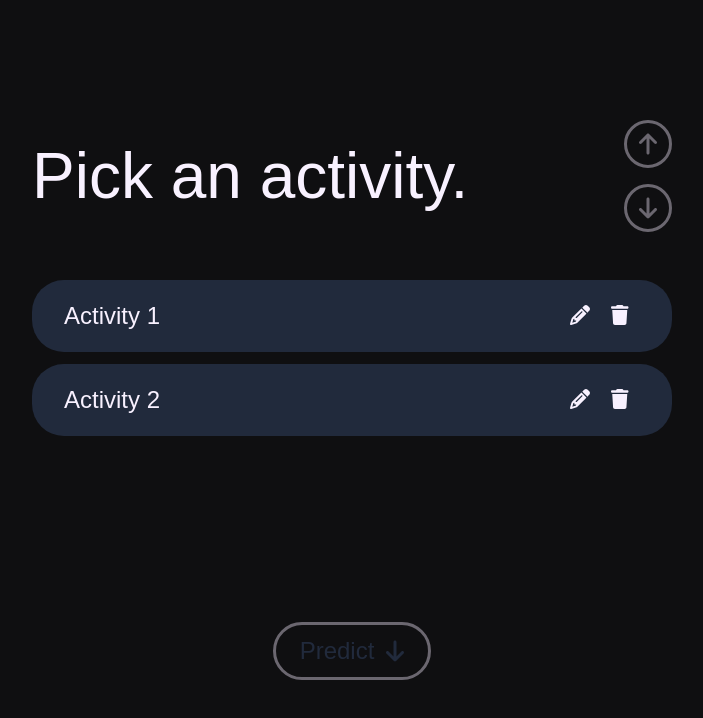
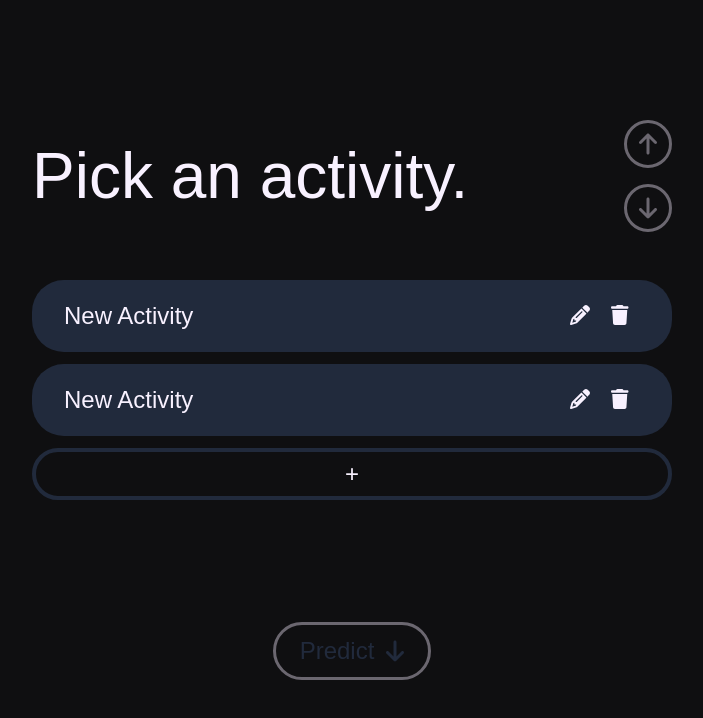
Before and after one commit to dzbarcea/a-simple-follow-through-app, a React (Create React App) app: page /pick-activity in a window 1280 px wide. Shown: the top 718 px of the page, without its empty margins (288-991 px from the left). Built offline with nearby package versions, Linux system fonts and the light colour scheme; a web font is replaced by a local one.

Commit message:
moved Selection to its own component. created button to add selections

```diff
--- a/package.json
+++ b/package.json
@@ -13,7 +13,8 @@
     "react-dom": "^18.3.1",
     "react-router-dom": "^7.0.1",
     "react-scripts": "5.0.1",
-    "typescript": "^4.9.5"
+    "typescript": "^4.9.5",
+    "uuid": "^11.0.3"
   },
   "scripts": {
     "start": "react-scripts start",
--- a/src/atoms/Button/Button.tsx
+++ b/src/atoms/Button/ProceedButton.tsx
@@ -9,7 +9,7 @@ interface ButtonProps {
     onClick: () => void;
 }
 
-const Button = ({ text, status, onClick }: ButtonProps) => {
+const ProceedButton = ({ text, status, onClick }: ButtonProps) => {
     return (
         <button type='button' className={`button button-${status}`} onClick={onClick}>
             {text}
@@ -18,4 +18,4 @@ const Button = ({ text, status, onClick }: ButtonProps) => {
     );
 }
 
-export default Button;
+export default ProceedButton;
--- a/src/components/ActivitySelector/ActivitySelector.css
+++ b/src/components/ActivitySelector/ActivitySelector.css
@@ -65,3 +65,21 @@
     background: var(--text-main);
     color: var(--primary-main);
 }
+
+.add-button {
+    display: flex;
+    align-items: center;
+    justify-content: center;
+
+    width: 100%;
+    padding: 0.5rem;
+    border-radius: 2rem;
+
+    border: 4px solid var(--primary-dark)
+}
+
+.add-button:hover {
+    background: var(--primary-main);
+    border-color: var(--primary-main);
+    cursor: pointer;
+}
--- a/src/components/ActivitySelector/ActivitySelector.tsx
+++ b/src/components/ActivitySelector/ActivitySelector.tsx
@@ -1,9 +1,15 @@
-import React, {KeyboardEventHandler, MouseEventHandler, useRef, useState} from 'react';
+import React, {
+    KeyboardEventHandler,
+    MouseEventHandler,
+    ReactElement,
+    useEffect,
+    useRef,
+    useState
+} from 'react';
 import './ActivitySelector.css';
-import {FontAwesomeIcon} from '@fortawesome/react-fontawesome';
-import {faPencil} from '@fortawesome/free-solid-svg-icons/faPencil';
-import {faTrash} from '@fortawesome/free-solid-svg-icons/faTrash';
 import Modal from '../../atoms/Modal/Modal';
+import Selection from './Selection';
+import { v4 as uuidv4 } from 'uuid';
 
 interface ActivitySelectorProps {
     onChange: () => void;
@@ -12,7 +18,24 @@ interface ActivitySelectorProps {
 const ActivitySelector = (props: ActivitySelectorProps) => {
     const [isModalOpen, setIsModalOpen] = useState(false);
     const [currentlyEditingSpan, setCurrentlyEditingSpan] = useState<Element | null>();
+    const [selectionList, setSelectionList] = useState<ReactElement[]>([]);
     const textInputRef = useRef<HTMLInputElement>(null);
+    const formRef = useRef<HTMLFormElement>(null);
+
+    useEffect(() => {
+        // Load initial selections
+        let selections: ReactElement[] = [];
+
+        // TODO: load from context
+        for (let i = 0; i < 2; i++) {
+            const newKey = uuidv4();
+            selections.push(
+                <Selection key={newKey} idKey={newKey} name={'New Activity'} handleOpenModal={handleOpenModal} handleDelete={handleDelete} />
+            );
+        }
+
+        setSelectionList(selections);
+    }, []);
 
     const handleOpenModal: MouseEventHandler<HTMLButtonElement> = (event) => {
         const target = event.currentTarget;
@@ -41,45 +64,35 @@ const ActivitySelector = (props: ActivitySelectorProps) => {
         }
     }
 
-    const handleDelete: MouseEventHandler<HTMLButtonElement> = (event) => {
-        // step 1: get the label the event came from
-        const target = event.currentTarget.parentElement?.parentElement;
+    const handleDelete = (keyToDelete: string | null) => {
+        setSelectionList(selectionList => selectionList.filter((item) => {
+            return item.key !== keyToDelete;
+        }));
+        console.log(selectionList);
+    }
 
-        // step 2: remove it from the DOM
-        if(target) {
-            target.remove();
+    const handleAddSelection: MouseEventHandler<HTMLButtonElement> = (event) => {
+        event.preventDefault();
+
+        const form = formRef.current;
+        if (form) {
+            const newKey = uuidv4();
+            const elementToAdd = (
+                <Selection key={newKey} idKey={newKey} name='New Activity' handleOpenModal={handleOpenModal} handleDelete={handleDelete} />
+            );
+
+            setSelectionList(selectionList => [...selectionList, elementToAdd]);
         }
     }
 
     return (
         <>
-            <form className='activity-selector' onChange={props.onChange}>
-                <label className='selection'>
-                    <input type='radio' name='activity'/>
-                    <span>Activity 1</span>
+            <form className='activity-selector' ref={formRef} onChange={props.onChange}>
+                {selectionList}
 
-                    <div>
-                        <button type='button' className='round-button' onClick={handleOpenModal}>
-                            <FontAwesomeIcon icon={faPencil}/>
-                        </button>
-                        <button type='button' className='round-button' onClick={handleDelete}>
-                            <FontAwesomeIcon icon={faTrash}/>
-                        </button>
-                    </div>
-                </label>
-
-                <label className='selection'>
-                    <input type='radio' name='activity'/>
-                    <span>Activity 2</span>
-                    <div>
-                        <button type='button' className='round-button' onClick={handleOpenModal}>
-                            <FontAwesomeIcon icon={faPencil}/>
-                        </button>
-                        <button type='button' className='round-button' onClick={handleDelete}>
-                            <FontAwesomeIcon icon={faTrash}/>
-                        </button>
-                    </div>
-                </label>
+                <button className='add-button' onClick={handleAddSelection}>
+                    +
+                </button>
             </form>
 
             <Modal isOpen={isModalOpen} onClose={handleCloseModal}>
--- /dev/null
+++ b/src/components/ActivitySelector/Selection.tsx
@@ -0,0 +1,33 @@
+import React, {MouseEventHandler, ReactElement, useRef} from 'react';
+import {FontAwesomeIcon} from '@fortawesome/react-fontawesome';
+import {faPencil} from '@fortawesome/free-solid-svg-icons/faPencil';
+import {faTrash} from '@fortawesome/free-solid-svg-icons/faTrash';
+
+interface SelectionProps {
+    idKey: string | null;
+    name: string;
+    handleOpenModal: MouseEventHandler<HTMLButtonElement>;
+    handleDelete: (keyToDelete: string | null) => void;
+}
+
+const Selection = ({ idKey, name, handleDelete, handleOpenModal }: SelectionProps) => {
+    const selectionRef = useRef<HTMLLabelElement>(null);
+
+    return (
+        <label ref={selectionRef} className='selection'>
+            <input type='radio' name='activity'/>
+            <span>{name}</span>
+
+            <div>
+                <button type='button' className='round-button' onClick={handleOpenModal}>
+                    <FontAwesomeIcon icon={faPencil}/>
+                </button>
+                <button type='button' className='round-button' onClick={() => handleDelete(idKey)}>
+                    <FontAwesomeIcon icon={faTrash}/>
+                </button>
+            </div>
+        </label>
+    );
+}
+
+export default Selection;
--- a/src/pages/PickActivity.tsx
+++ b/src/pages/PickActivity.tsx
@@ -1,6 +1,6 @@
 import React, {useState} from 'react';
 import Header from '../components/Header/Header';
-import Button from '../atoms/Button/Button';
+import ProceedButton from '../atoms/Button/ProceedButton';
 import ActivitySelector from '../components/ActivitySelector/ActivitySelector';
 import {useNavContext} from '../context/NavContext';
 import {useNavigate} from 'react-router-dom';
@@ -25,7 +25,7 @@ const PickActivity = () => {
 
             <ActivitySelector onChange={() => setHasSelection(true)}/>
 
-            <Button text='Predict' status={hasSelection ? 'active' : 'disabled'} onClick={navigateToNextPage} />
+            <ProceedButton text='Predict' status={hasSelection ? 'active' : 'disabled'} onClick={navigateToNextPage} />
         </>
     );
 }
--- a/src/pages/Predict.tsx
+++ b/src/pages/Predict.tsx
@@ -1,7 +1,7 @@
 import React, {useState} from 'react';
 import Header from '../components/Header/Header';
 import TextArea from '../components/TextArea/TextArea';
-import Button from '../atoms/Button/Button';
+import ProceedButton from '../atoms/Button/ProceedButton';
 import {useNavContext} from '../context/NavContext';
 import {useNavigate} from 'react-router-dom';
 
@@ -25,7 +25,7 @@ const Predict = () => {
 
             <TextArea placeholder='Type a prediction for the outcome of the activity you chose.' setIsSectionComplete={setIsSectionComplete}/>
 
-            <Button text='Reflect' status={isSectionComplete ? 'active' : 'disabled'} onClick={navigateToNextPage} />
+            <ProceedButton text='Reflect' status={isSectionComplete ? 'active' : 'disabled'} onClick={navigateToNextPage} />
         </>
     );
 }
--- a/src/pages/Reflect.tsx
+++ b/src/pages/Reflect.tsx
@@ -3,7 +3,7 @@ import Header from '../components/Header/Header';
 import {useNavContext} from '../context/NavContext';
 import {useNavigate} from 'react-router-dom';
 import TextArea from '../components/TextArea/TextArea';
-import Button from '../atoms/Button/Button';
+import ProceedButton from '../atoms/Button/ProceedButton';
 
 
 const Reflect = () => {
@@ -25,7 +25,7 @@ const Reflect = () => {
 
             <TextArea placeholder={`Reflect on the activity you just did. Optionally write something here to view later.`} setIsSectionComplete={setIsSectionComplete}/>
 
-            <Button text='Finish' status={isSectionComplete ? 'active' : 'disabled'} onClick={navigateToNextPage} />
+            <ProceedButton text='Finish' status={isSectionComplete ? 'active' : 'disabled'} onClick={navigateToNextPage} />
         </>
     );
 }
```
Also changed, not shown: 1 other file (tests, documents, lock files or other folders).
